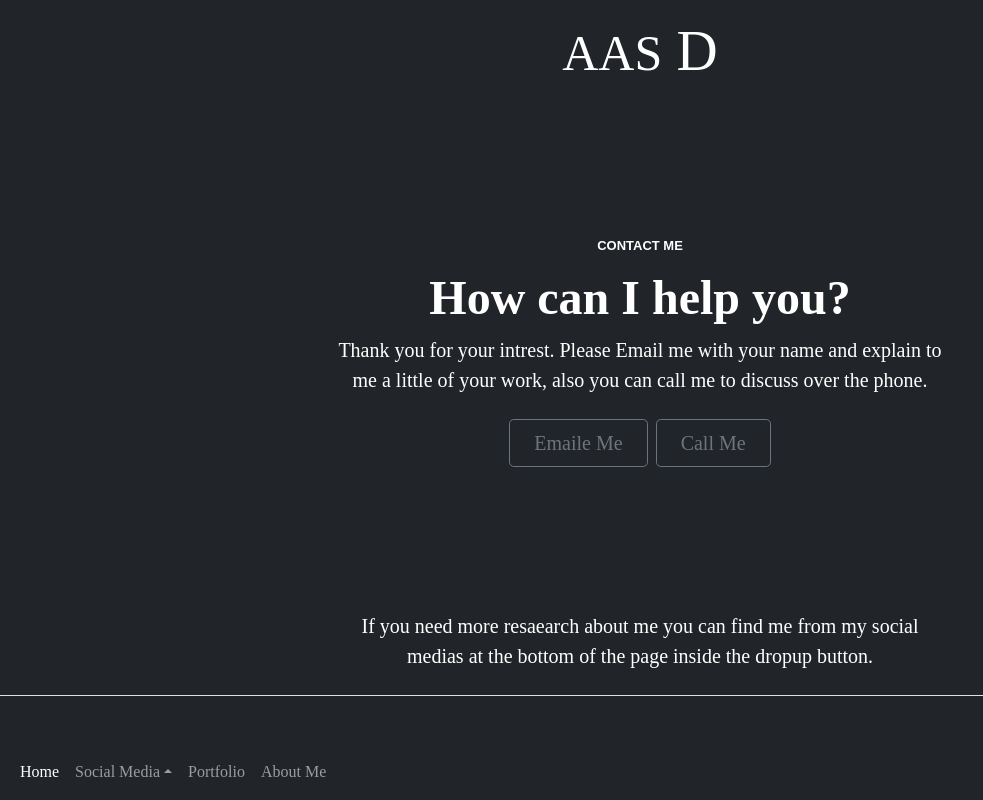
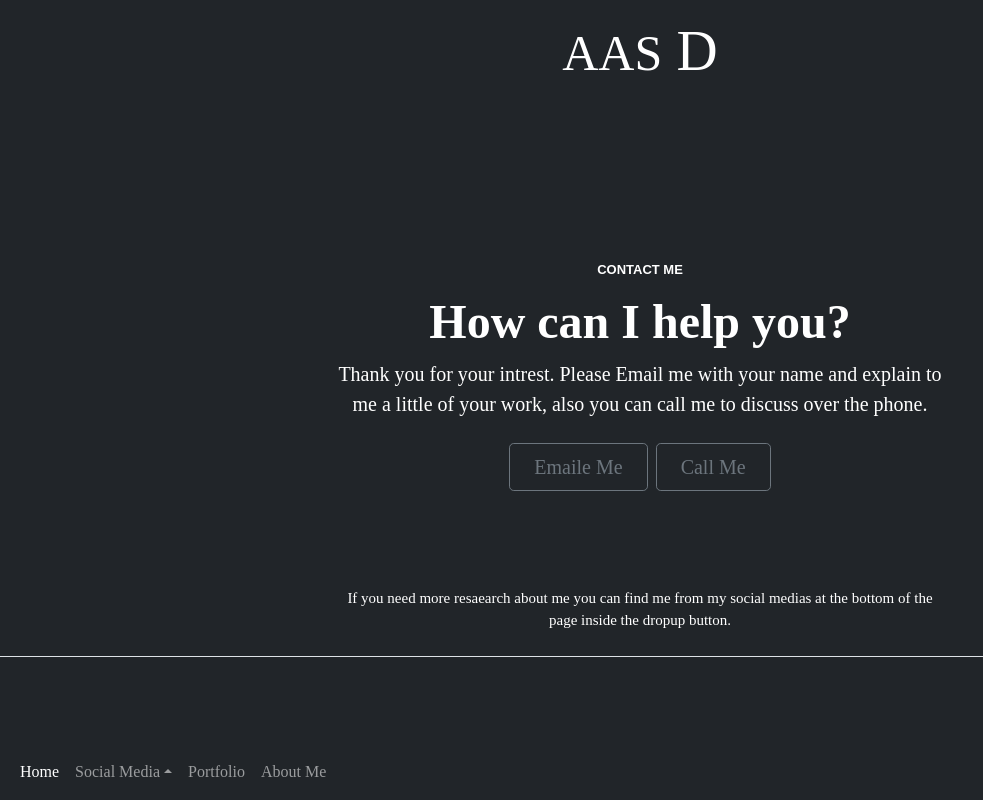
Before and after one commit to AmirAshkan7091/AmirAshkan, a plain HTML site: page pages/contactme.html in a window 1280 px wide. Shown: the whole page, without its empty margins (0-983 px from the left). Drawn offline with nearby package versions, Linux system fonts and the light colour scheme.

Commit message:
adding some new changes

```diff
--- a/asest/contactme.css
+++ b/asest/contactme.css
@@ -41,3 +41,7 @@ body {
 .color-2 {
     color: white;
 }
+
+.sizing-1 {
+    font-size: 15px;
+}
--- a/pages/contactme.html
+++ b/pages/contactme.html
@@ -21,8 +21,8 @@
             <p class="aasd">AAS<span class="aasd1"> D</span></p>
         </div>
     </nav>
-    <br>
-    <div class="px-4 py-5 my-5 text-center color-2">
+    <br><br><br><br>
+    <div class="px-4 py-5 text-center color-2">
         <p class=" display-5 fw-bold color-1">CONTACT ME</p>
         <h1 class="display-5 fw-bold">How can I help you?</h1>
         <div class="col-lg-6 mx-auto ">
@@ -34,9 +34,9 @@
             </div>
         </div>
     </div>
-    <div class="px-4 pt-5 my-5 text-center border-bottom color-2">
+    <div class="px-4 pt-5 text-center border-bottom color-2 ">
         <div class="col-lg-6 mx-auto ">
-            <p class="lead mb-4 ">If you need more resaearch about me you can find me from my social medias at the bottom of the page inside the dropup button.</p>
+            <p class="lead mb-4 sizing-1 ">If you need more resaearch about me you can find me from my social medias at the bottom of the page inside the dropup button.</p>
         </div>
     </div>
     <br>
```
